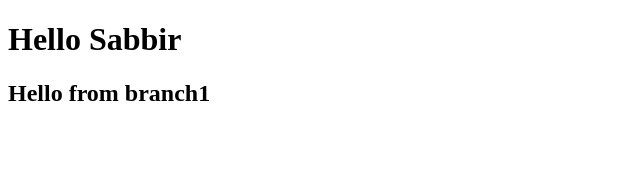
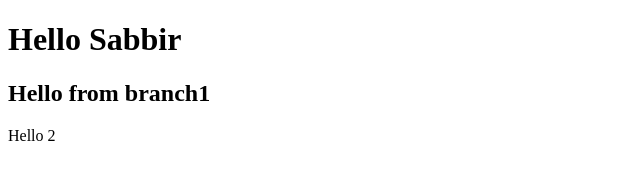
Before and after one commit to sabbir10s/practice, a plain HTML site: page index.html in a window 1280 px wide. Shown: the full height of the page, 0-640 px from the left. Drawn offline with Linux system fonts and the light colour scheme.

Commit message:
hello 2 added

```diff
--- a/index.html
+++ b/index.html
@@ -9,5 +9,6 @@
 <body>
     <h1>Hello Sabbir</h1>
     <h2>Hello from branch1</h2>
+    <p>Hello 2 </p>
 </body>
 </html>
```
